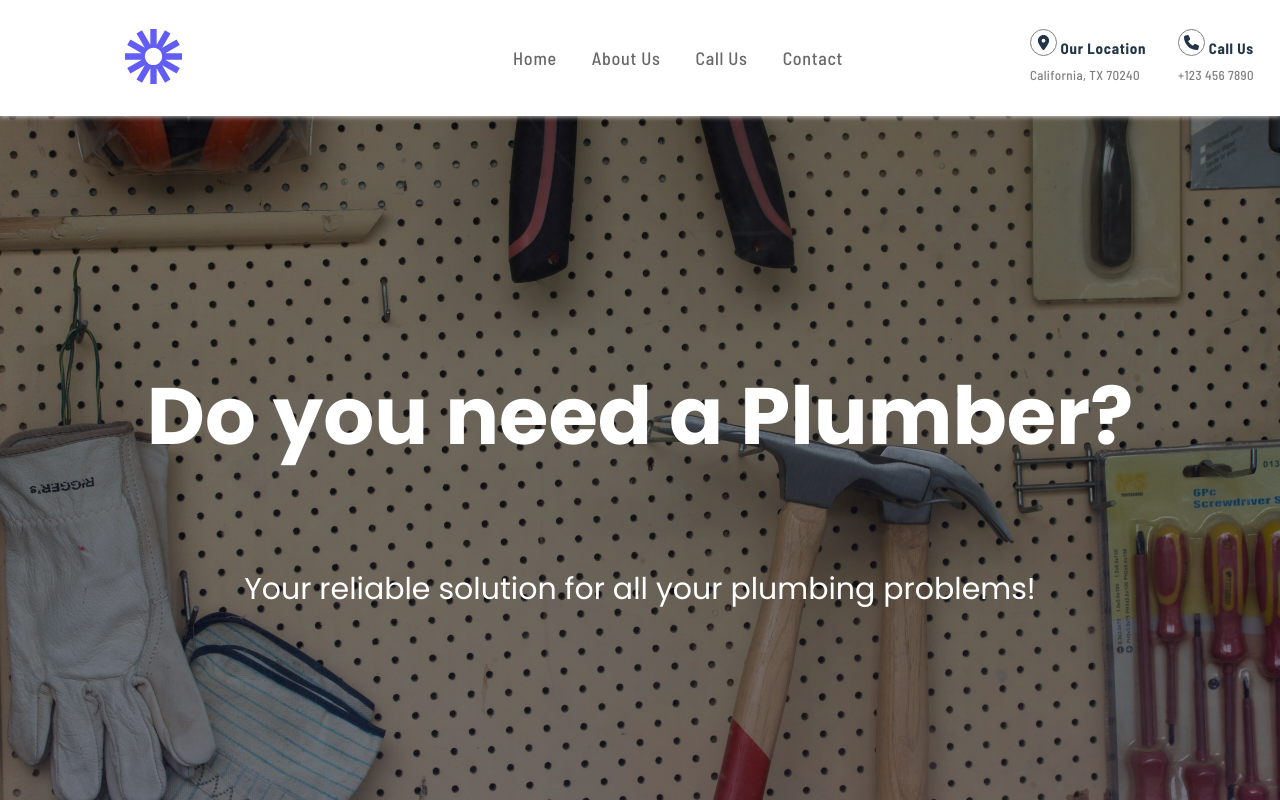
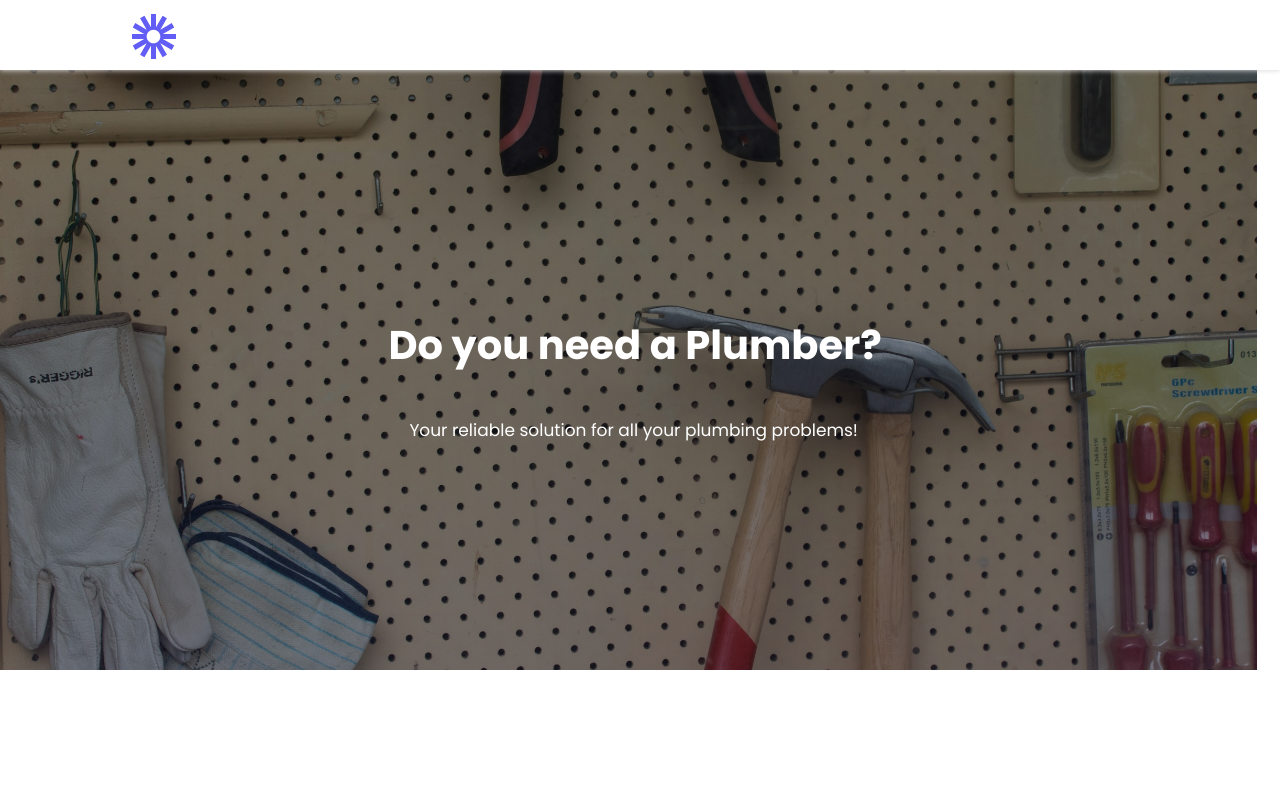
Before and after one commit to apuelloc0/landingPageJesus2, a React (Vite) app: page / in a window 1280 px wide. Shown: the top 800 px of the page. Built offline with nearby package versions, Linux system fonts and the light colour scheme.

Commit message:
second commit

```diff
--- a/src/components/Banner.css
+++ b/src/components/Banner.css
@@ -17,7 +17,8 @@
     text-align: center;
 }
 
-@media (max-width: 375px) {
+@media (min-width: 320px),
+(max-width: 500px) {
     .Banner {
         height: 279px;
     }
--- a/src/components/Contact.css
+++ b/src/components/Contact.css
@@ -84,7 +84,8 @@ form input[type="submit"]:hover {
     border: none;
 }
 
-@media (max-width: 375px) {
+@media (min-width: 320px),
+(max-width: 500px) {
     .Contact {
         flex-direction: column;
         height: 600px;
--- a/src/components/Help.css
+++ b/src/components/Help.css
@@ -77,7 +77,8 @@
     font-weight: bold;
 }
 
-@media (max-width: 375px) {
+@media (min-width: 320px),
+(max-width: 500px) {
 
     .Need-Help h2 {
         font-size: 47px;
--- a/src/components/Information.css
+++ b/src/components/Information.css
@@ -59,7 +59,8 @@
     gap: 20px;
 }
 
-@media (max-width: 375px) {
+@media (min-width: 320px),
+(max-width: 500px) {
     .Information {
         height: 700px;
         /* background-color: gray; */
--- a/src/components/Map.css
+++ b/src/components/Map.css
@@ -15,7 +15,8 @@
     z-index: 0;
 }
 
-@media (max-width: 375px) {
+@media (min-width: 320px),
+(max-width: 500px) {
     .Map-container {
         width: 90%;
         height: 90%;
--- a/src/components/Navbar.css
+++ b/src/components/Navbar.css
@@ -131,7 +131,8 @@ svg {
     letter-spacing: 0.4px;
 }
 
-@media (max-width: 375px) {
+@media (min-width: 320px),
+(max-width: 500px) {
 
     .Header {
         height: 70px;
--- a/src/components/Poster.css
+++ b/src/components/Poster.css
@@ -25,7 +25,8 @@
     font-size: 30px;
 }
 
-@media (max-width: 375px) {
+@media (min-width: 320px),
+(max-width: 500px) {
     .Poster {
         height: 600px;
         margin-top: 70px;
```
